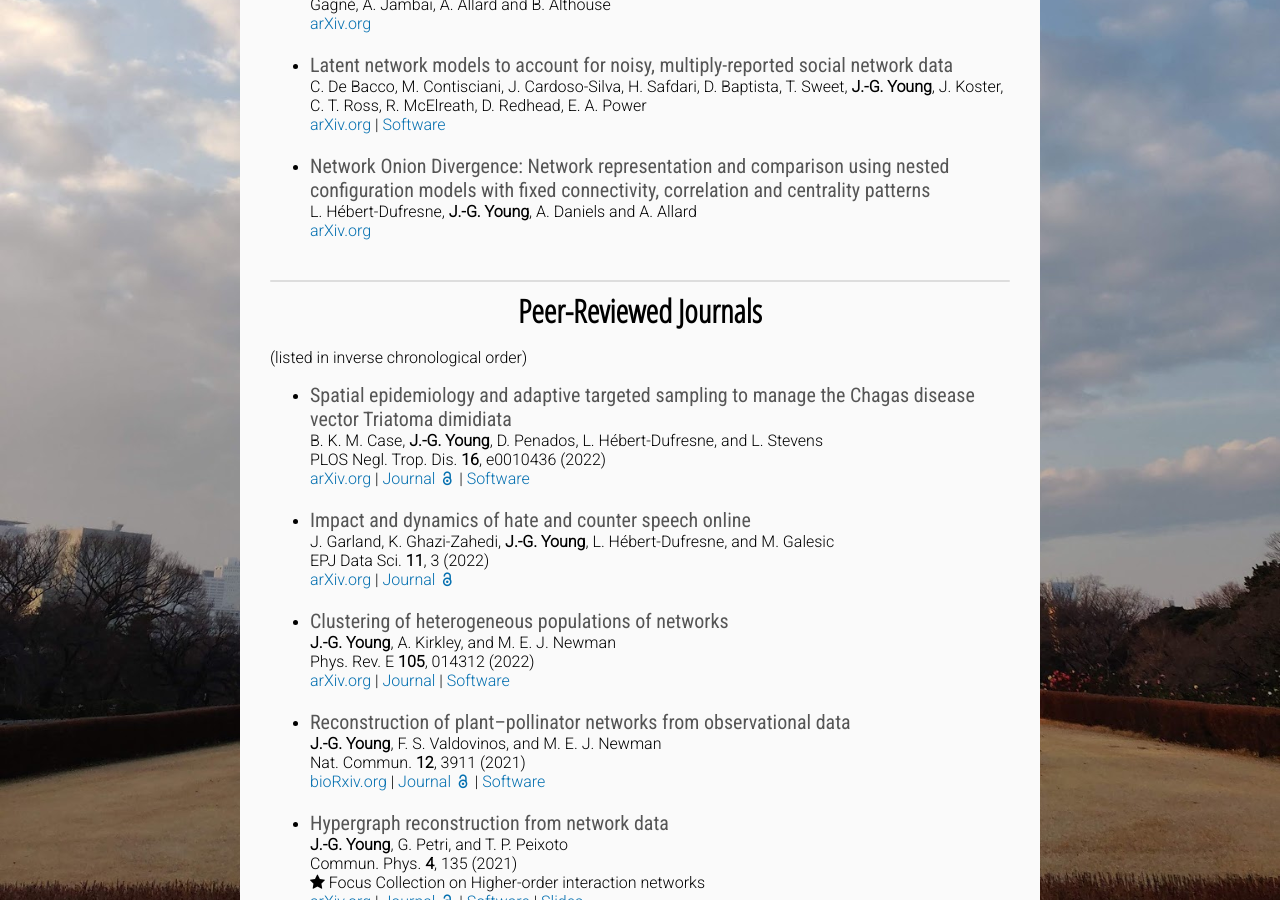
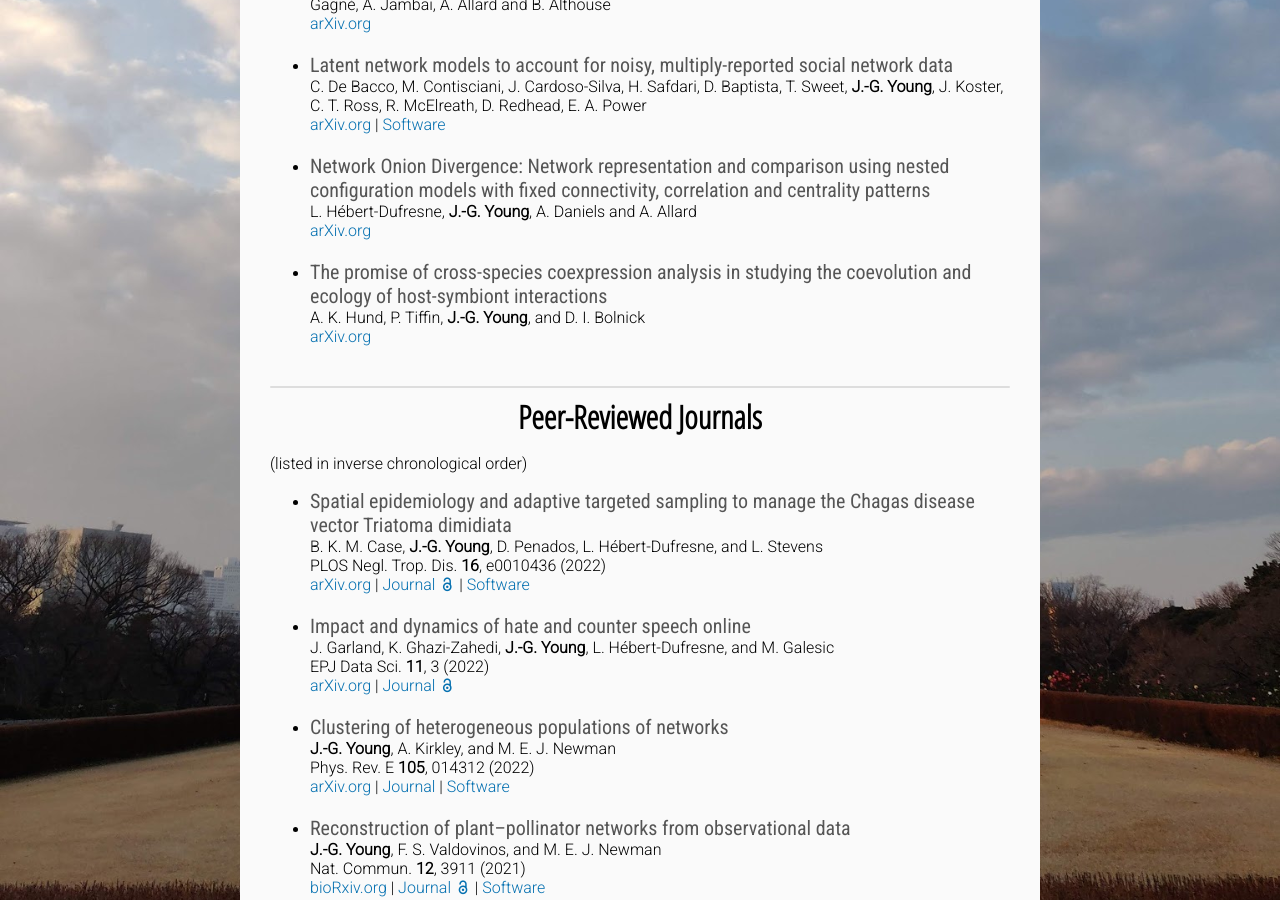
Before and after one commit to jg-you/jg-you.github.io, a Jekyll site: the page built from publications.md, in a window 1280 px wide and 900 px high, scrolled down 712 px. Built offline with Jekyll 4.4.1, drawn with Linux system fonts in a browser that asks for light colours; some web fonts are replaced; comment, search, counter and statistics services are not loaded.

Commit message:
Evolution paper

```diff
--- a/publications.md
+++ b/publications.md
@@ -22,6 +22,10 @@ C. De Bacco, M. Contisciani, J. Cardoso-Silva, H. Safdari, D. Baptista, T. Sweet
 * <span class="pub-title">Network Onion Divergence: Network representation and comparison using nested configuration models with fixed connectivity, correlation and centrality patterns</span><br/>
 L. Hébert-Dufresne, **J.-G. Young**, A. Daniels and A. Allard<br/>
 [arXiv.org](https://arxiv.org/abs/2204.08444)
+
+* <span class="pub-title">The promise of cross-species coexpression analysis in studying the coevolution and ecology of host-symbiont interactions</span><br/>
+A. K. Hund, P. Tiffin, **J.-G. Young**, and  D. I. Bolnick<br/>
+[arXiv.org](https://arxiv.org/abs/2206.12711)
 
 <div class="end-of-post"></div>
 
```
Also changed, not shown: 1 other file.
